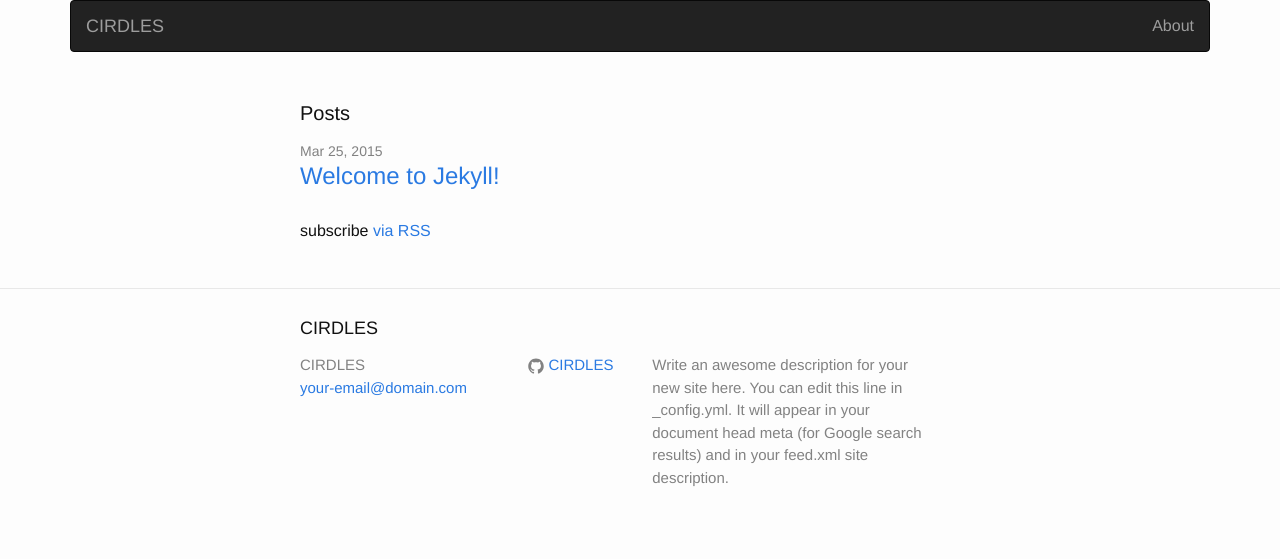
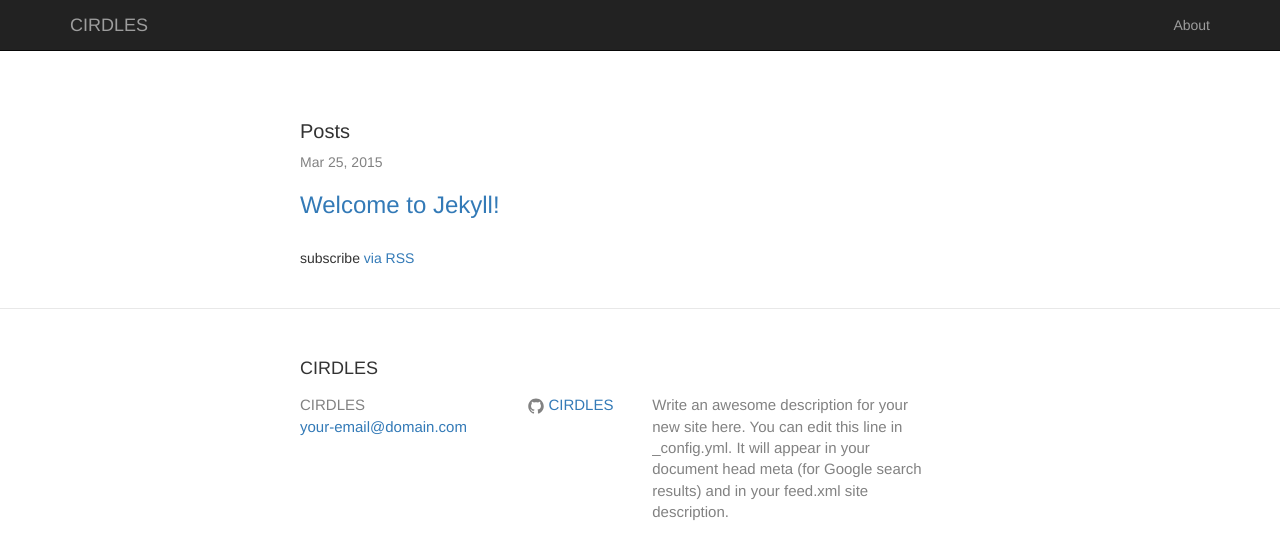
Before and after one commit to shefaliemmanuel/cirdles.github.com, a Jekyll site: the page built from index.html, in a window 1280 px wide. Shown: the top 559 px of the page. Built offline with Jekyll 4.4.1, drawn with Linux system fonts in a browser that asks for light colours.

Commit message:
Add custom stylesheet and touch up header

```diff
--- a/_includes/head.html
+++ b/_includes/head.html
@@ -2,12 +2,13 @@
   <meta charset="utf-8">
   <meta http-equiv="X-UA-Compatible" content="IE=edge">
   <meta name="viewport" content="width=device-width, initial-scale=1">
-  <link rel="stylesheet" type="text/css" href="bootstrap/css/bootstrap.min.css">
 
   <title>{% if page.title %}{{ page.title }}{% else %}{{ site.title }}{% endif %}</title>
   <meta name="description" content="{% if page.excerpt %}{{ page.excerpt | strip_html | strip_newlines | truncate: 160 }}{% else %}{{ site.description }}{% endif %}">
 
   <link rel="stylesheet" href="{{ "/css/main.css" | prepend: site.baseurl }}">
+  <link rel="stylesheet" type="text/css" href="{{"/bootstrap/css/bootstrap.min.css" | prepend: site.baseurl }}">
+  <link rel="stylesheet" type="text/css" href="{{"/css/custom.css" | prepend: site.baseurl }}">
   <link rel="canonical" href="{{ page.url | replace:'index.html','' | prepend: site.baseurl | prepend: site.url }}">
   <link rel="alternate" type="application/rss+xml" title="{{ site.title }}" href="{{ "/feed.xml" | prepend: site.baseurl | prepend: site.url }}" />
 </head>
--- a/_includes/header.html
+++ b/_includes/header.html
@@ -1,7 +1,7 @@
-<header>
+<header class="navbar navbar-inverse navbar-fixed-top">
 
     <div class="container">
-    <nav role="navigation" class="navbar navbar-inverse">
+    <nav role="navigation">
         <!-- Brand and toggle get grouped for better mobile display -->
         <div class="navbar-header">
             <button type="button" data-target="#navbarCollapse" data-toggle="collapse" class="navbar-toggle">
--- /dev/null
+++ b/css/custom.css
@@ -0,0 +1,4 @@
+body {
+	margin-top: 70px;
+	margin-bottom: 70px;
+}
```
